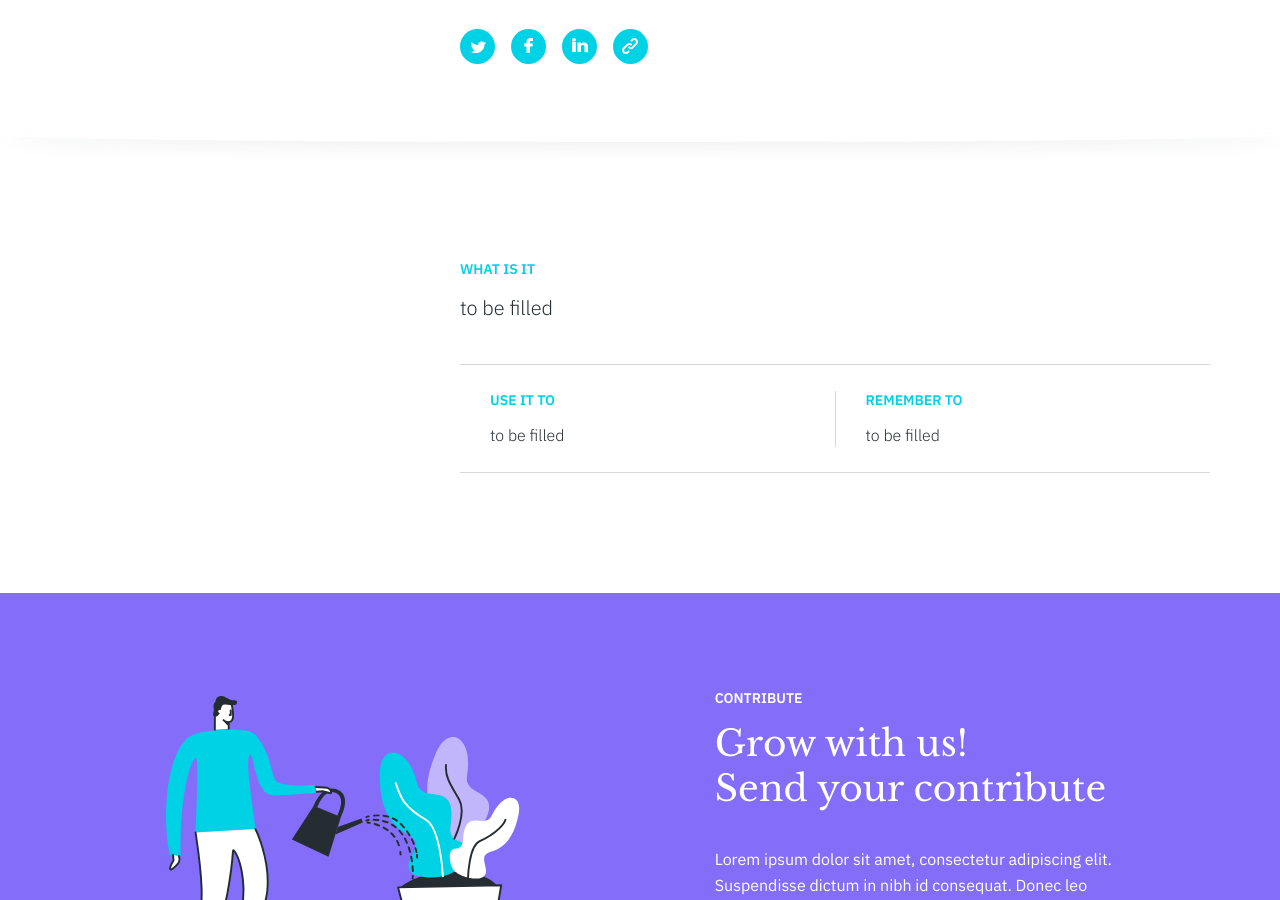
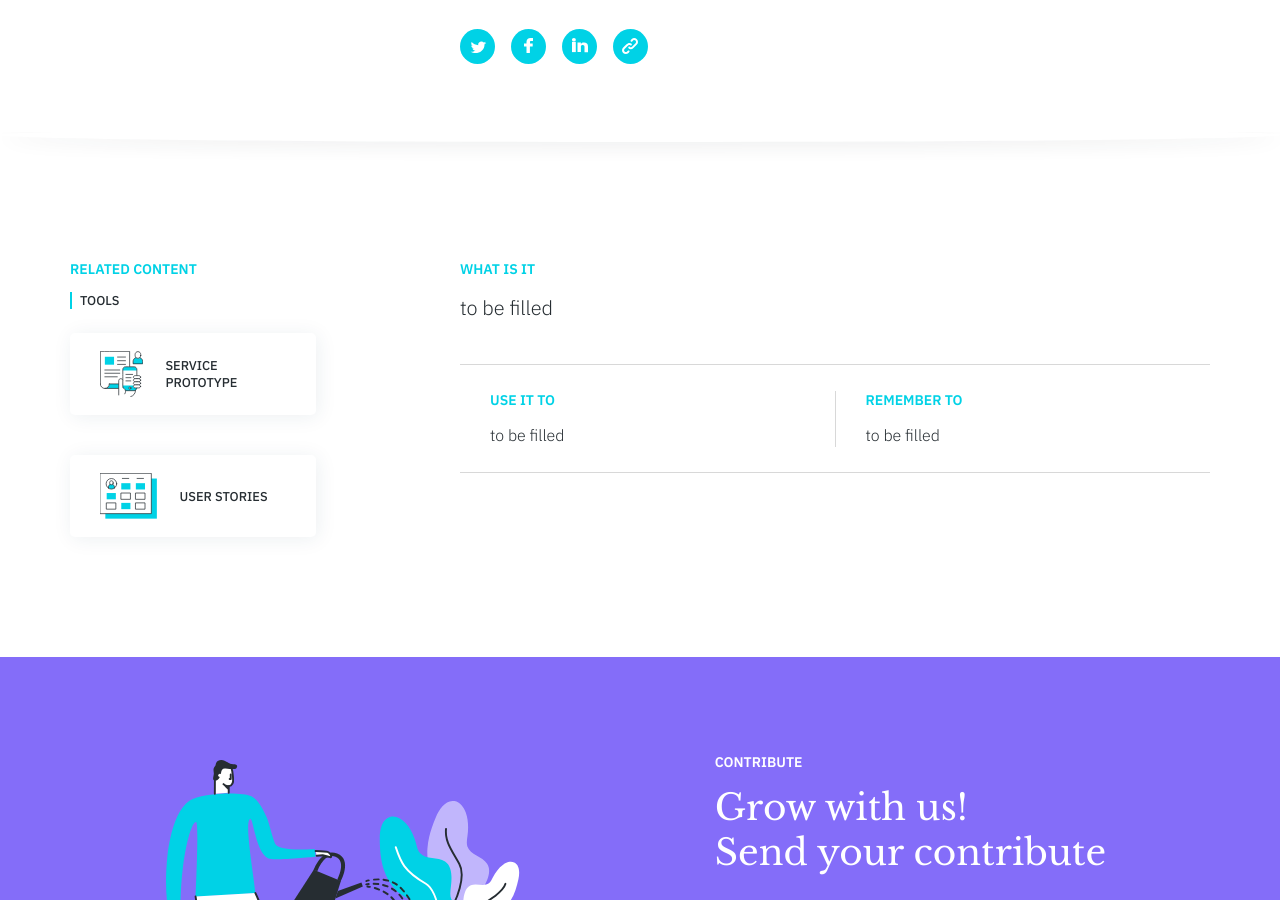
Before and after one commit to service-design-tools/sdt-website, a Jekyll site: the page built from _tools/success-metrics.md, in a window 1280 px wide and 900 px high, scrolled down 434 px. Built offline with Jekyll 4.4.1, drawn with Linux system fonts in a browser that asks for light colours.

Commit message:
Update tool “success-metrics”

```diff
--- a/_tools/success-metrics.md
+++ b/_tools/success-metrics.md
@@ -38,6 +38,10 @@ icon: >
     <line class="svg--outline" x1="12.9" y1="56.5" x2="109.9" y2="56.5"/>
     <line class="svg--outline" x1="12.9" y1="87.4" x2="109.9" y2="87.4"/>
   </svg>
+related:
+  tools:
+    - Service Prototype
+    - User Stories
 use: to be filled
 reminder: to be filled
 ---
```
